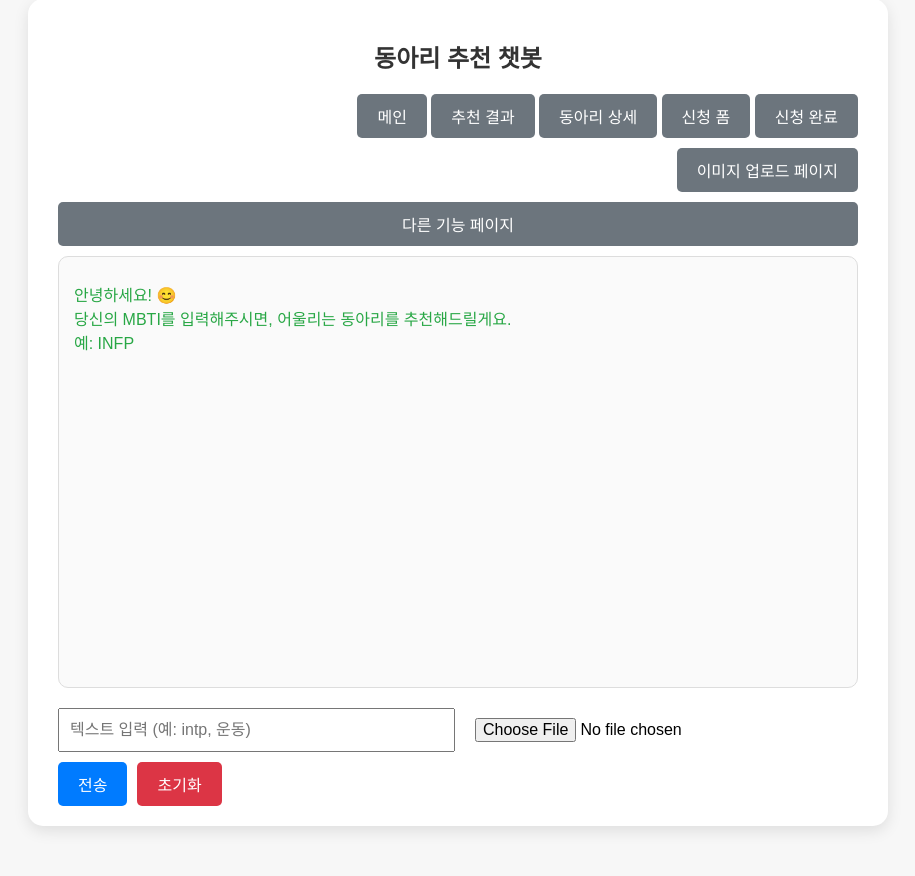
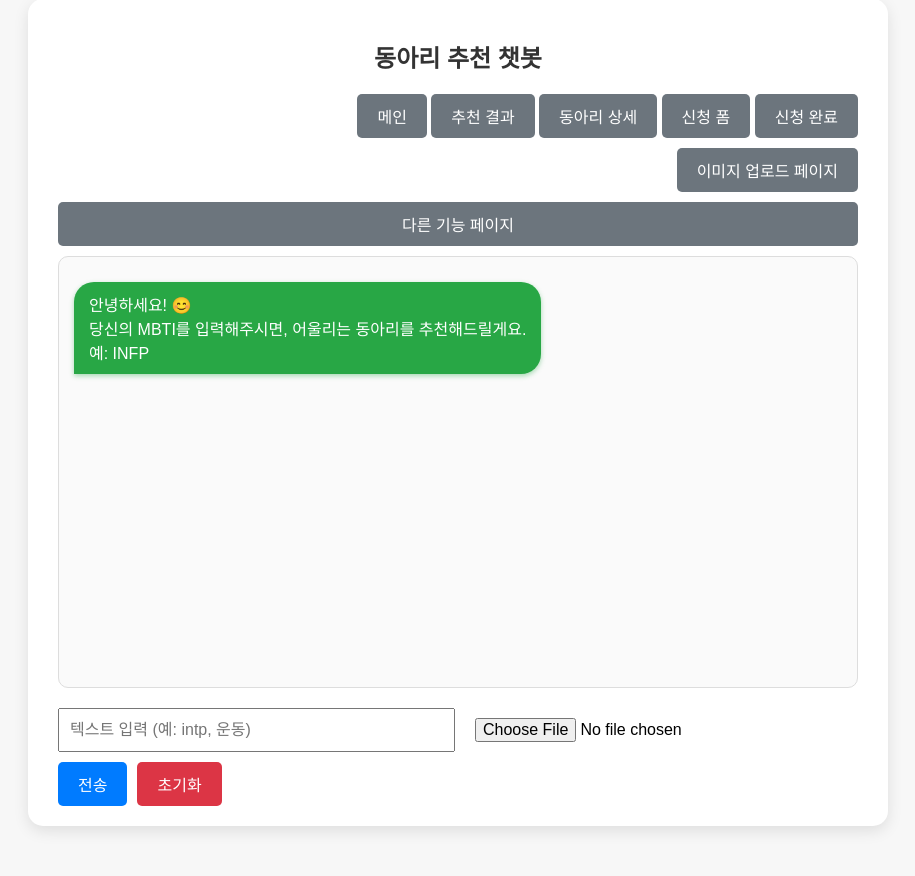
Before and after one commit to MilaEvans/OSS-project, a Flask app: page / in a window 1280 px wide. Shown: the part 51-927 px from the top of the page, without its empty margins (182-1097 px from the left). Run offline with Flask 3, Linux system fonts and the light colour scheme.

Commit message:
채팅 메시지 말풍선 UI 적용

```diff
--- a/templates/chat.html
+++ b/templates/chat.html
@@ -34,20 +55,36 @@
             background-color: #fafafa;
             border-radius: 10px;
             margin-bottom: 20px;
+            display: flex;
+            flex-direction: column;
+            gap: 8px;
         }
 
         .message {
+            max-width: 70%;
+            padding: 10px 15px;
+            border-radius: 20px;
+            display: inline-block;
+            word-wrap: break-word;
             margin: 10px 0;
         }
 
         .message.user {
+            background-color: #007bff;
+            color: white;
             text-align: right;
-            color: #007bff;
+            border-bottom-right-radius: 0;
+            margin-left: auto;
+            box-shadow: 0 2px 5px rgba(0, 123, 255, 0.4);
         }
 
         .message.bot {
+            background-color: #28a745;
+            color: white;
             text-align: left;
-            color: #28a745;
+            border-bottom-left-radius: 0;
+            margin-right: auto;
+            box-shadow: 0 2px 5px rgba(40, 167, 69, 0.4);
         }
 
         .image-preview {
@@ -147,11 +160,13 @@
                 <button style="background-color: #6c757d;" type="submit">다른 기능 페이지</button>
             </form>
         </div>
-<div class="chat-box">
+
+        <div class="chat-box" id="chatBox">
             {% for speaker, message in history %}
                 <div class="message {{ speaker }}">{{ message | replace('\n', '<br>') | safe }}</div>
             {% endfor %}
         </div>
+
         <form action="{{ url_for('chat') }}" enctype="multipart/form-data" method="POST">
             <div class="input-section">
                 <input name="keyword" placeholder="텍스트 입력 (예: intp, 운동)" type="text"/>
@@ -172,7 +189,12 @@
         if (fontSize > 30) fontSize = 30;
         document.body.style.fontSize = fontSize + "px";
     }
+
+    // 페이지 로드 시 채팅창을 아래로 스크롤
+    window.onload = function () {
+        const chatBox = document.getElementById('chatBox');
+        chatBox.scrollTop = chatBox.scrollHeight;
+    };
 </script>
-</div>
 </body>
 </html>
```
Also changed, not shown: other parts of templates/chat.html (+26 -27 lines). Lines whose indentation alone changed are shown as unchanged.
